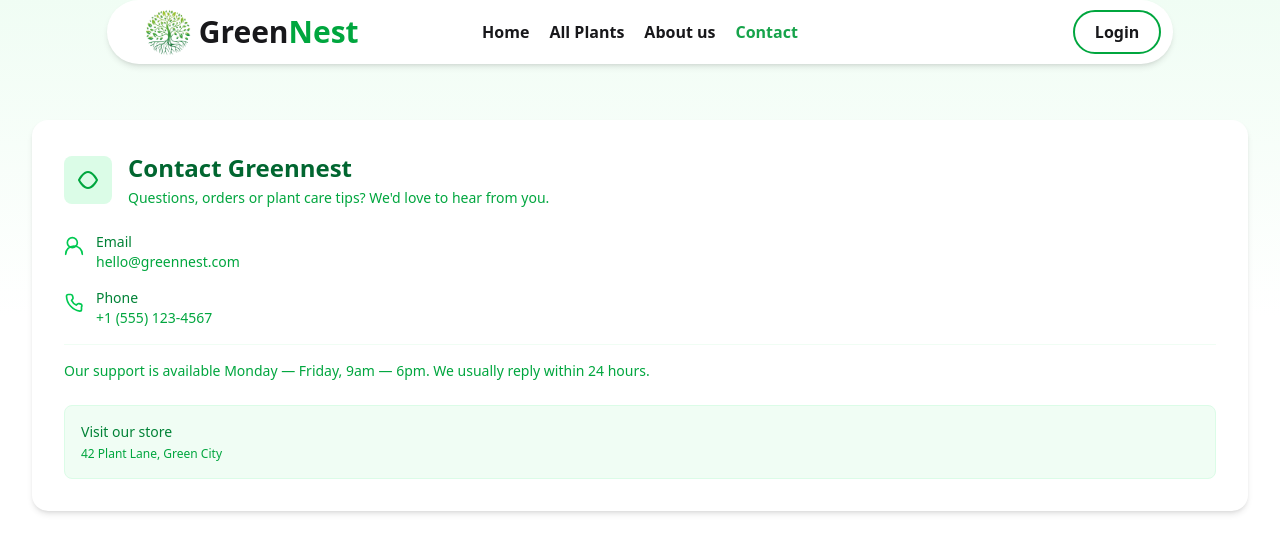
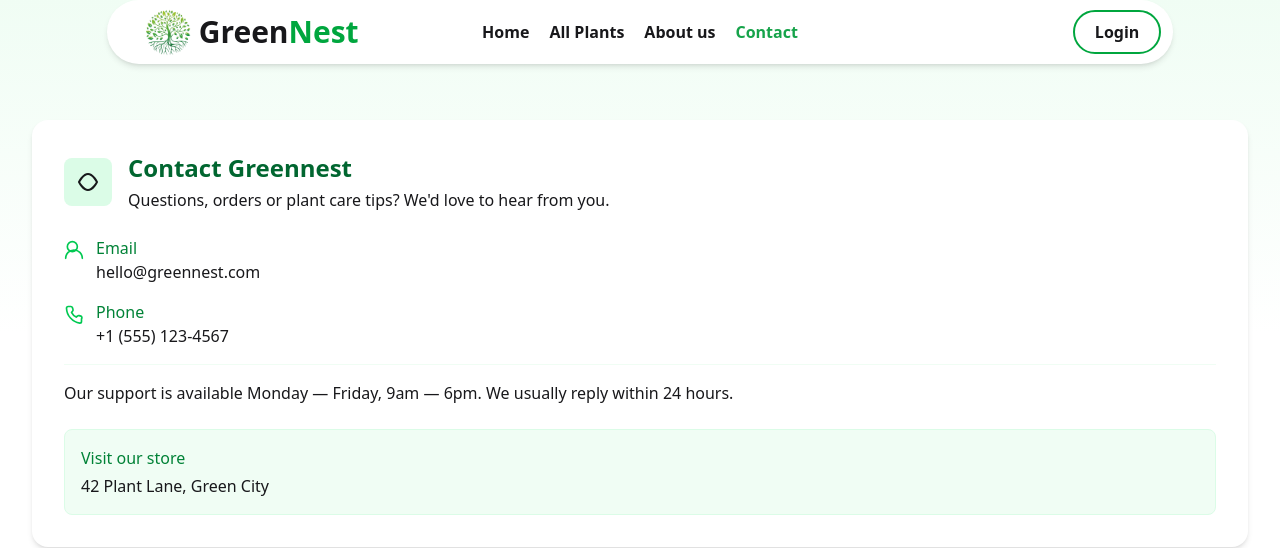
Before and after one commit to ashikurahman1/green-nest, a React (Vite) app: page /contact in a window 1280 px wide. Shown: the top 548 px of the page. Built offline with nearby package versions, Linux system fonts and the light colour scheme; no server answers.

Commit message:
fixed: solved ui issues

```diff
--- a/src/components/Contact.jsx
+++ b/src/components/Contact.jsx
@@ -60,7 +60,7 @@ export default function ContactUs() {
               <div className="w-12 h-12 rounded-lg bg-green-100 flex items-center justify-center">
                 {/* Leaf icon */}
                 <svg
-                  className="w-6 h-6 text-green-600"
+                  className="w-6 h-6 "
                   fill="none"
                   stroke="currentColor"
                   viewBox="0 0 24 24"
@@ -78,7 +78,7 @@ export default function ContactUs() {
                 <h2 className="text-2xl font-semibold text-green-800">
                   Contact Greennest
                 </h2>
-                <p className="mt-1 text-sm text-green-600">
+                <p className="mt-1  ">
                   Questions, orders or plant care tips? We'd love to hear from
                   you.
                 </p>
@@ -101,12 +101,8 @@ export default function ContactUs() {
                   ></path>
                 </svg>
                 <div>
-                  <div className="text-sm text-green-700 font-medium">
-                    Email
-                  </div>
-                  <div className="text-sm text-green-600">
-                    hello@greennest.com
-                  </div>
+                  <div className=" text-green-700 font-medium">Email</div>
+                  <div className=" ">hello@greennest.com</div>
                 </div>
               </div>
 
@@ -125,17 +121,13 @@ export default function ContactUs() {
                   ></path>
                 </svg>
                 <div>
-                  <div className="text-sm text-green-700 font-medium">
-                    Phone
-                  </div>
-                  <div className="text-sm text-green-600">
-                    +1 (555) 123-4567
-                  </div>
+                  <div className=" text-green-700 font-medium">Phone</div>
+                  <div className=" ">+1 (555) 123-4567</div>
                 </div>
               </div>
 
               <div className="pt-4 border-t border-green-50">
-                <p className="text-sm text-green-600">
+                <p className=" ">
                   Our support is available Monday — Friday, 9am — 6pm. We
                   usually reply within 24 hours.
                 </p>
@@ -144,12 +136,10 @@ export default function ContactUs() {
 
             <div className="mt-6">
               <div className="rounded-lg overflow-hidden bg-green-50 border border-green-100 p-4">
-                <div className="text-sm text-green-700 font-medium">
+                <div className=" text-green-700 font-medium">
                   Visit our store
                 </div>
-                <div className="text-xs text-green-600 mt-1">
-                  42 Plant Lane, Green City
-                </div>
+                <div className="mt-1">42 Plant Lane, Green City</div>
               </div>
             </div>
           </main>
--- a/src/pages/AboutUs.jsx
+++ b/src/pages/AboutUs.jsx
@@ -9,8 +9,10 @@ export default function AboutUs() {
       <div className="max-w-6xl mx-auto space-y-16">
         {/* Header Section */}
         <header className="text-center space-y-4">
-          <h1 className="text-4xl font-bold text-green-800">About Greennest</h1>
-          <p className="text-green-600 max-w-2xl mx-auto text-sm">
+          <h1 className="text-4xl font-bold text-green-800 mt-8">
+            About Greennest
+          </h1>
+          <p className=" max-w-2xl mx-auto ">
             At Greennest, we believe every home deserves a touch of nature. Our
             mission is to make plant care simple, enjoyable, and accessible to
             everyone.
@@ -20,7 +22,7 @@ export default function AboutUs() {
         {/* Story Section */}
         <section className="bg-white rounded-2xl shadow-md border border-green-100 p-8 lg:p-10">
           <h2 className="text-2xl font-semibold text-green-800">Our Story</h2>
-          <p className="mt-3 text-green-700 text-sm leading-relaxed">
+          <p className="mt-3  leading-relaxed">
             Greennest started with a simple idea: helping people bring life into
             their living spaces. What began as a small collection of handpicked
             indoor plants has grown into a trusted platform loved by plant
@@ -36,7 +38,7 @@ export default function AboutUs() {
             <h3 className="text-xl font-semibold text-green-800">
               Our Mission
             </h3>
-            <p className="mt-2 text-green-700 text-sm leading-relaxed">
+            <p className="mt-2  leading-relaxed">
               To inspire greener lifestyles through quality plants, simple care
               tips, and sustainable products. We aim to guide beginners and
               support plant lovers at every step of their journey.
@@ -47,7 +49,7 @@ export default function AboutUs() {
             <h3 className="text-xl font-semibold text-green-800">
               Why Choose Us?
             </h3>
-            <ul className="mt-4 text-green-700 text-sm space-y-3">
+            <ul className="mt-4 text-green-700  space-y-3">
               <li className="flex gap-2 items-start">
                 <span className="w-2 h-2 mt-2 bg-green-600 rounded-full"></span>
                 Healthy and carefully curated plants
@@ -71,7 +73,7 @@ export default function AboutUs() {
         {/* Vision Section */}
         <section className="bg-white rounded-2xl shadow-md border border-green-100 p-8 lg:p-10">
           <h2 className="text-2xl font-semibold text-green-800">Our Vision</h2>
-          <p className="mt-3 text-green-700 text-sm leading-relaxed max-w-3xl">
+          <p className="mt-3   leading-relaxed max-w-3xl">
             We dream of a world where every space—homes, offices,
             communities—has a greener, fresher touch. Greennest is committed to
             promoting sustainable living by providing eco-friendly products,
@@ -82,12 +84,12 @@ export default function AboutUs() {
 
         {/* CTA Section */}
         <div className="text-center mt-10">
-          <p className="text-green-700 text-sm">
+          <p className="text-green-700 ">
             Want to know more or need help choosing a plant?
           </p>
           <a
             href="/contact"
-            className="inline-block mt-4 px-6 py-2 rounded-lg bg-green-600 text-white text-sm font-medium shadow hover:bg-green-700"
+            className="inline-block mt-4 px-6 py-2 rounded-lg bg-green-600 text-white  font-medium shadow hover:bg-green-700"
           >
             Contact Us
           </a>
--- a/src/pages/Plants.jsx
+++ b/src/pages/Plants.jsx
@@ -33,7 +33,7 @@ const Plants = () => {
           className="py-20 text-center bg-cover bg-no-repeat"
           style={{ background: 'url("/public/images/imgheader.jpg")' }}
         >
-          <h2 className="text-3xl lg:text-4xl font-bold rounded text-center">
+          <h2 className="text-3xl lg:text-4xl font-bold rounded text-center text-green-800">
             All Plants{' '}
             <span className="text-sm text-green-600">
               Total plants: ({plants.length})
```
